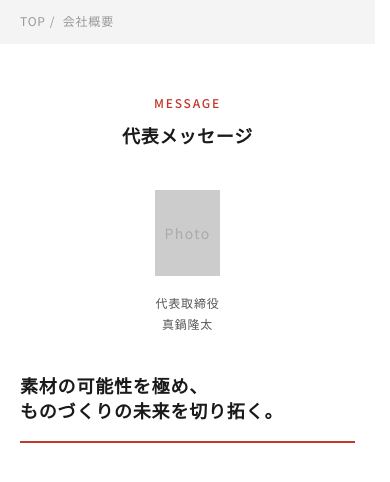
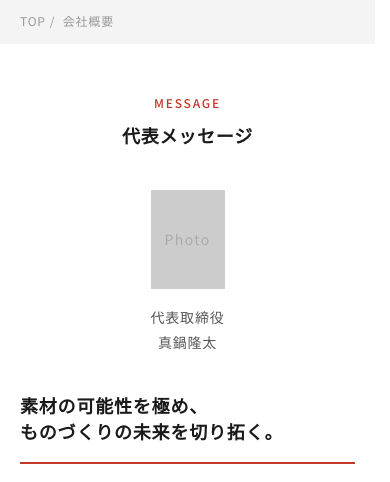
Before and after one commit to kokiweb1293/dozen-hp, a plain HTML site: page about.html in a window 390 px wide. Shown: the part 287-769 px from the top of the page. Drawn offline with Linux system fonts and the light colour scheme.

Commit message:
Fix: スマホ代表写真サイズ拡大・代表者名テキスト拡大・取引先一覧スマホ1列化

```diff
--- a/css/style.css
+++ b/css/style.css
@@ -962,7 +962,7 @@ section { padding: var(--section-py) 0; }
 }
 
 .message-photo-caption {
-  font-size: var(--fs-xs);
+  font-size: var(--fs-sm);
   color: var(--color-text-secondary);
   text-align: center;
   line-height: 1.8;
@@ -2005,9 +2005,9 @@ section { padding: var(--section-py) 0; }
 
   /* About page mobile */
   .message-inner { grid-template-columns: 1fr; }
-  .message-photo { max-width: 200px; margin: 0 auto; }
+  .message-photo { max-width: 300px; margin: 0 auto; }
   .message-title { font-size: var(--fs-lg); }
-  .clients-list { grid-template-columns: 1fr 1fr; }
+  .clients-list { grid-template-columns: 1fr; }
   .history-list { padding-left: 80px; }
   .history-list::before { left: 56px; }
   .history-year { left: -80px; width: 50px; font-size: 0.65rem; }
```
